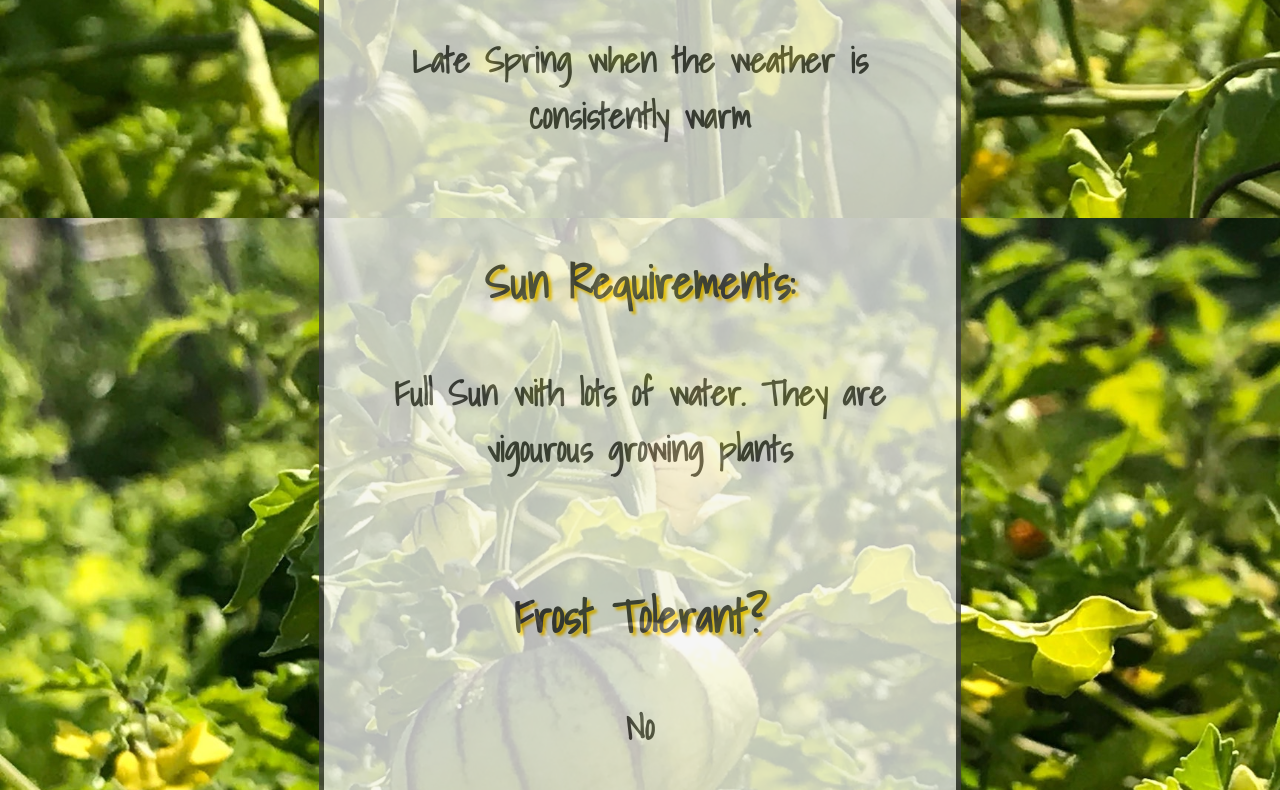
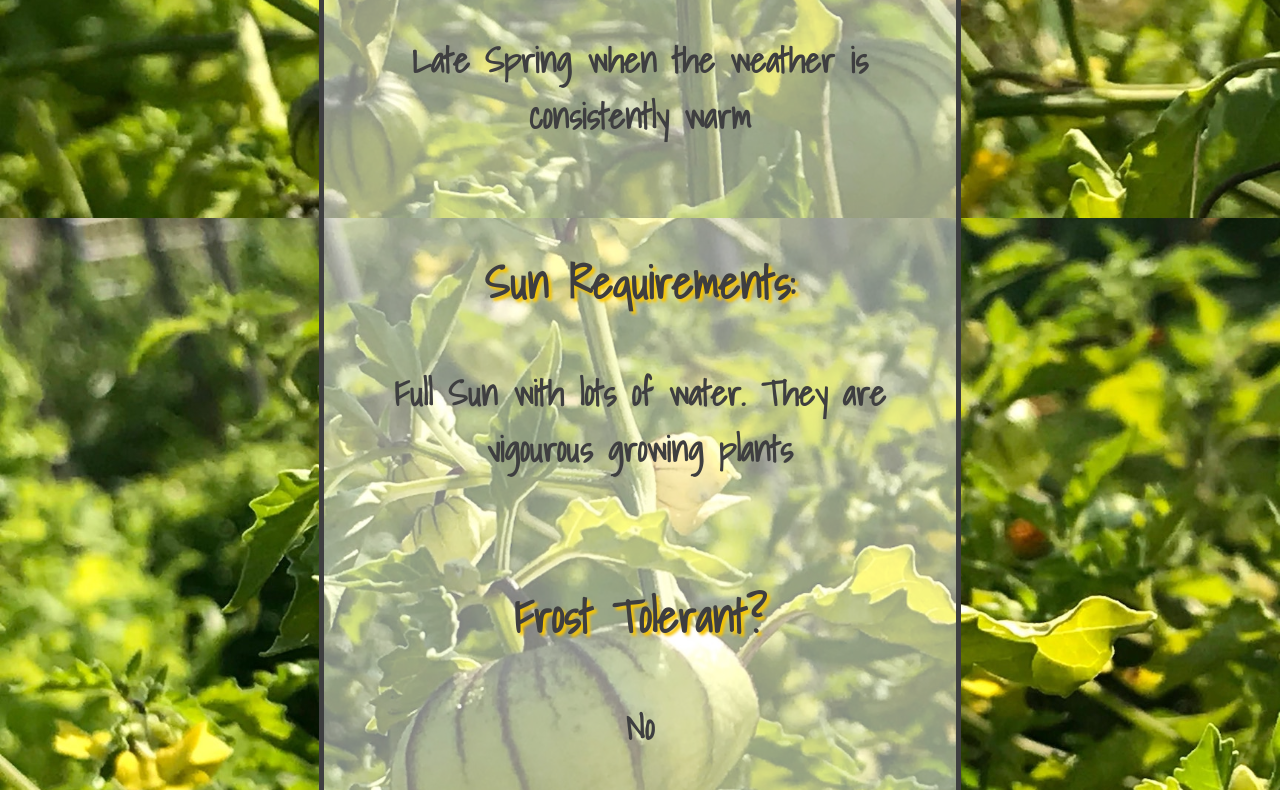
Before and after one commit to meza68k/Grow-Time, a plain HTML site: page assets/veggies/veg1.html in a window 1280 px wide. Shown: the part 742-1532 px from the top of the page. Drawn offline with Linux system fonts and the light colour scheme; a web font is replaced by a local one.

Commit message:
opacity fix...again

```diff
--- a/assets/veggies/veggie-style.css
+++ b/assets/veggies/veggie-style.css
@@ -21,8 +21,7 @@ h1 {
     border: 5px solid var(--secondary-color);
     margin: 0 auto;
     border-radius: 10px;
-    background-color: var(--quaternary-color);
-    opacity: 75%;
+    background-color: rgba(255, 255, 255, 0.5);
 }
 
 .basil, .lemongrass {
```
